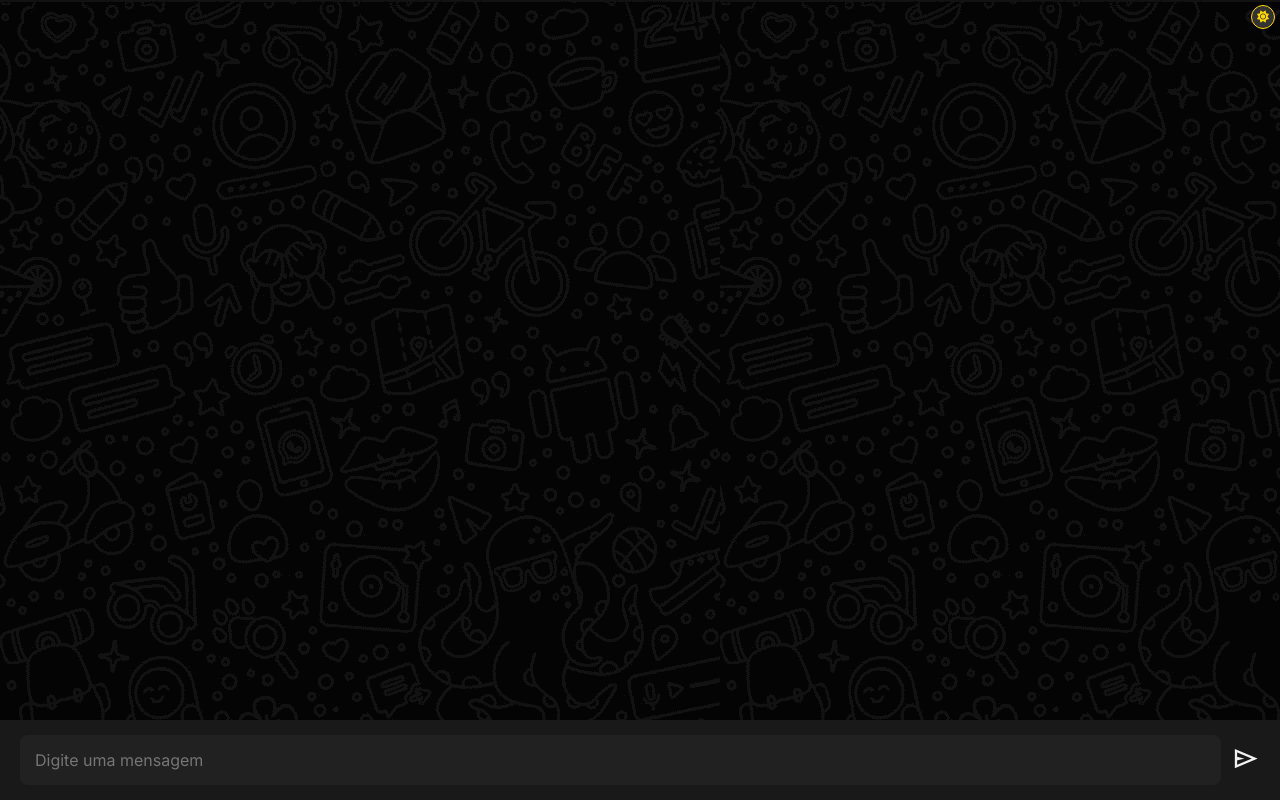
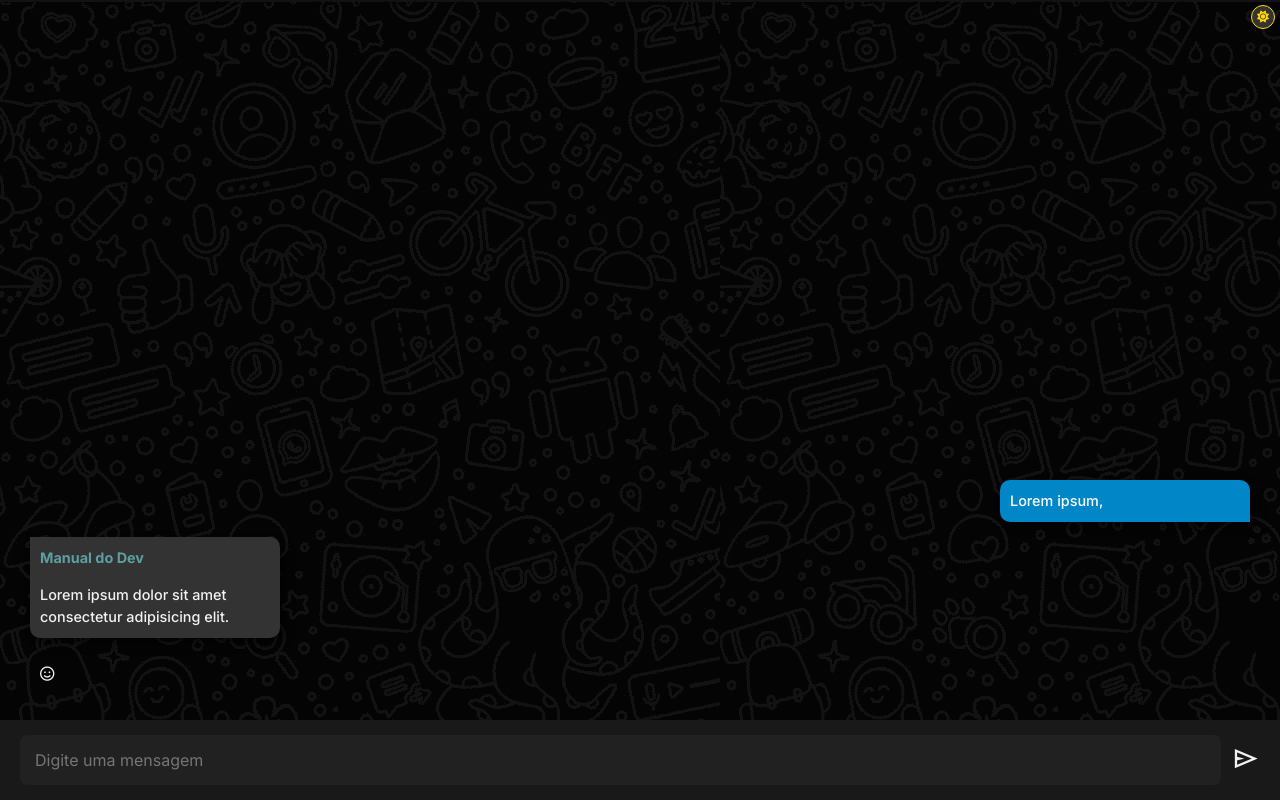
Before and after one commit to Venullx/Zapgram, a plain HTML site: page frontend/index.html in a window 1280 px wide. Both pictures are taken after typing "Sample" into the empty fields and a click on the button "Entrar". Drawn offline with nearby package versions, Linux system fonts and the light colour scheme.

Commit message:
Update index.html

```diff
--- a/frontend/index.html
+++ b/frontend/index.html
@@ -60,6 +60,18 @@
 
     <section class="chat">
         <section class="chat__messages">
+            <div class="message--self">
+                Lorem ipsum,
+            </div>
+
+            <div class="message--other">
+                <span class="message--sender">Manual do Dev</span>
+                Lorem ipsum dolor sit amet consectetur adipisicing elit.
+            </div>
+
+            <div class="reactions">
+                <i class="fa-regular fa-face-smile" id="reactionButton"></i> <!-- Ícone na parte direita da mensagem -->
+            </div>
         </section>
 
         <form class="chat__form">
```
